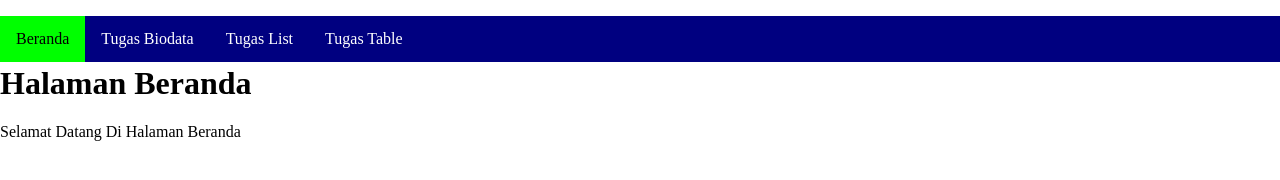
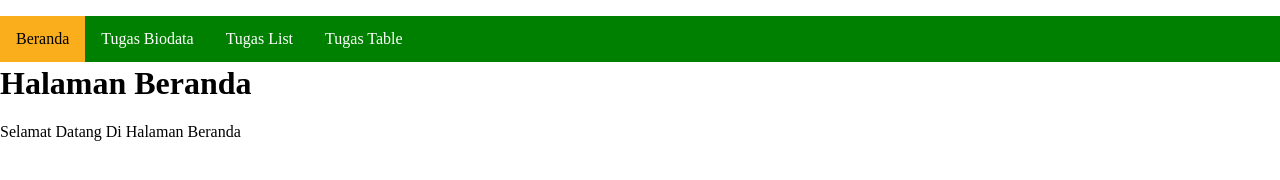
Before and after one commit to Kenzie-9A/kelas9A_noabsen15, a plain HTML site: page index.html in a window 1280 px wide. In both pictures the pointer is over the link "Beranda". Drawn offline with Linux system fonts and the light colour scheme.

Commit message:
buat file index dan style

```diff
--- a/style.css
+++ b/style.css
@@ -8,7 +8,7 @@ ul{
     margin: o;
     padding: 0;
     overflow: hidden;
-    background: navy;
+    background: green;
     position: fixed;
     top: 0;
     width: 100%;
@@ -27,7 +27,7 @@ li a{
 }
 
 li a:hover{
-    background: lime;
+    background: #FBAE1C;
     color: black;
 }
 
```
